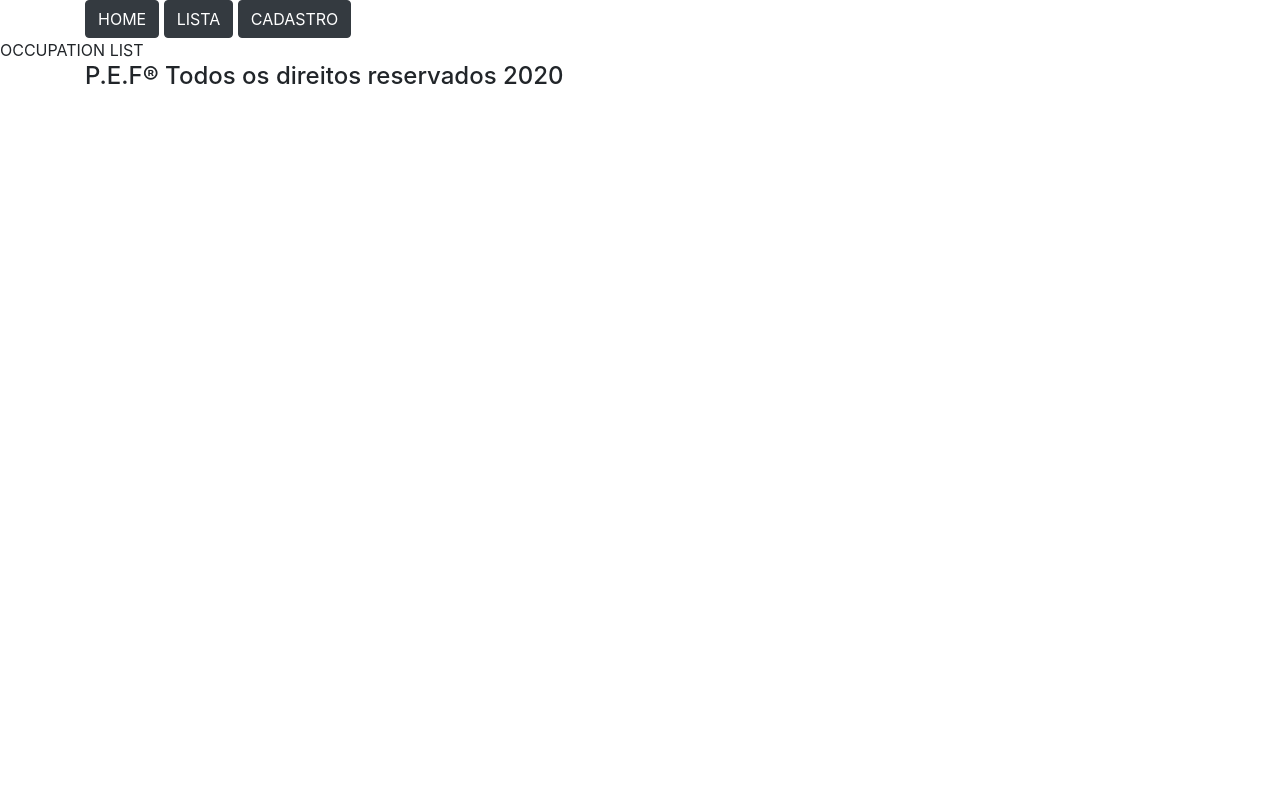
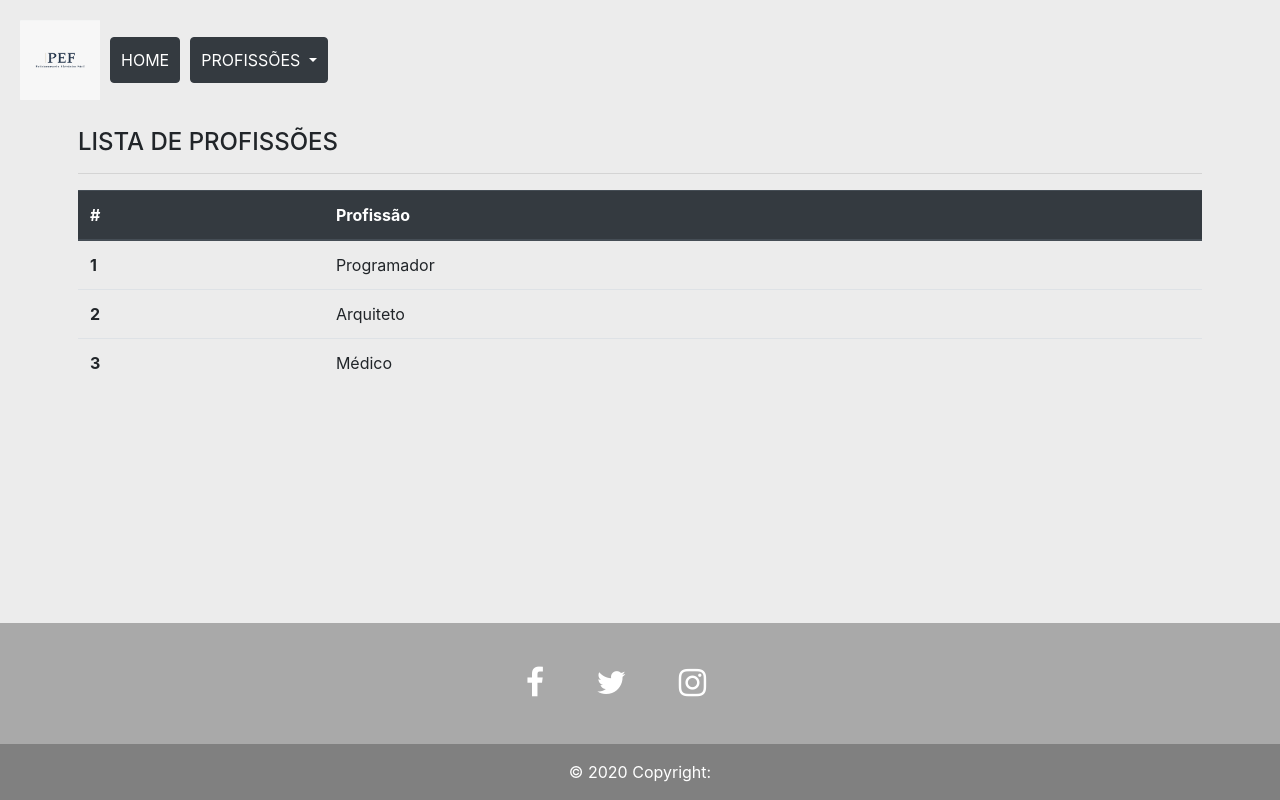
Before and after one commit to bardez/pef, a PHP site: page /listing/occupation.php in a window 1280 px wide. Run offline with PHP 8.4, Linux system fonts and the light colour scheme; some libraries are stand-ins or nearby versions.

Commit message:
* Including logo; * Adding scripts on template; * Creating Template for Occupation list and Register Form Adding css changes for style

```diff
--- a/components/footer.php
+++ b/components/footer.php
@@ -1,3 +1,27 @@
-<footer class='container'>
-    <h4>P.E.F® Todos os direitos reservados 2020</h4>
+<footer class="page-footer font-small cyan darken-3">
+  <div class="container">
+    <div class="row">
+      <div class="col-md-12 py-5">
+        <div class="center">
+          <!-- Facebook -->
+          <a class="fb-ic">
+            <i class="fa fa-facebook-f fa-lg white-text mr-md-5 mr-3 fa-2x"> </i>
+          </a>
+          <!-- Twitter -->
+          <a class="tw-ic">
+            <i class="fa fa-twitter fa-lg white-text mr-md-5 mr-3 fa-2x"> </i>
+          </a>
+          <!--Instagram-->
+          <a class="ins-ic">
+            <i class="fa fa-instagram fa-lg white-text mr-md-5 mr-3 fa-2x"> </i>
+          </a>
+        </div>
+      </div>
+    </div>
+  </div>
+
+  <div class="footer-copyright text-center py-3">© 2020 Copyright:
+    <a href="https://www.pef.jus.br> P.E.F.</a>
+  </div>
+
 </footer>
--- a/components/header.php
+++ b/components/header.php
@@ -1,5 +1,13 @@
-<header class='container'>
+<header>
+    <img src="/resources/img/logo.png" alt="P.E.F" height="80px">
     <a href="<?php echo DEFAULT_URL;?>index.php" class="btn btn-dark"> HOME</a>
-    <a href="<?php echo DEFAULT_URL;?>listing/occupation.php" class="btn btn-dark"> LISTA</a>
-    <a href="<?php echo DEFAULT_URL;?>registration/occupation.php" class="btn btn-dark">CADASTRO</a>
+    <div class="dropdown">
+        <button class="btn btn-dark dropdown-toggle" type="button" id="DDProfissoes" data-toggle="dropdown" aria-haspopup="true" aria-expanded="false">
+            PROFISSÕES
+        </button>
+        <div class="dropdown-menu" aria-labelledby='DDProfissoes'>
+            <a href="<?php echo DEFAULT_URL;?>listing/occupation.php" class="dropdown-item" >Mostrar todas</a>
+            <a href="<?php echo DEFAULT_URL;?>registration/occupation.php" class="dropdown-item" >Nova Profissão</a>
+        </div>
+    </div>
 </header>
--- a/index.php
+++ b/index.php
@@ -5,7 +5,11 @@
     <meta name="viewport" content="width=device-width, initial-scale=1.0, user-scalable=no">
     <title>P.E.F</title>
     <link rel="stylesheet" href="https://stackpath.bootstrapcdn.com/bootstrap/4.4.1/css/bootstrap.min.css" integrity="sha384-Vkoo8x4CGsO3+Hhxv8T/Q5PaXtkKtu6ug5TOeNV6gBiFeWPGFN9MuhOf23Q9Ifjh" crossorigin="anonymous">
-    <script src="//maxcdn.bootstrapcdn.com/bootstrap/3.3.0/js/bootstrap.min.js"></script>
+    <link rel="stylesheet" href="https://stackpath.bootstrapcdn.com/font-awesome/4.7.0/css/font-awesome.min.css">
+    <link rel="stylesheet" href="/styles/global.css">
+    <script src="https://code.jquery.com/jquery-3.5.0.min.js" integrity="sha256-xNzN2a4ltkB44Mc/Jz3pT4iU1cmeR0FkXs4pru/JxaQ=" crossorigin="anonymous"></script>
+    <script src="https://cdnjs.cloudflare.com/ajax/libs/popper.js/1.12.9/umd/popper.min.js"></script>
+    <script src="https://stackpath.bootstrapcdn.com/bootstrap/4.4.1/js/bootstrap.min.js"></script>
 </head>
 <body>
     <?php include('./config/connection.php'); ?>
--- a/listing/occupation.php
+++ b/listing/occupation.php
@@ -5,13 +5,42 @@
     <meta name="viewport" content="width=device-width, initial-scale=1.0, user-scalable=no">
     <title>P.E.F</title>
     <link rel="stylesheet" href="https://stackpath.bootstrapcdn.com/bootstrap/4.4.1/css/bootstrap.min.css" integrity="sha384-Vkoo8x4CGsO3+Hhxv8T/Q5PaXtkKtu6ug5TOeNV6gBiFeWPGFN9MuhOf23Q9Ifjh" crossorigin="anonymous">
-    <script src="//maxcdn.bootstrapcdn.com/bootstrap/3.3.0/js/bootstrap.min.js"></script>
+    <link rel="stylesheet" href="https://stackpath.bootstrapcdn.com/font-awesome/4.7.0/css/font-awesome.min.css">
+    <link rel="stylesheet" href="/styles/global.css">
+    <script src="https://code.jquery.com/jquery-3.5.0.min.js" integrity="sha256-xNzN2a4ltkB44Mc/Jz3pT4iU1cmeR0FkXs4pru/JxaQ=" crossorigin="anonymous"></script>
+    <script src="https://cdnjs.cloudflare.com/ajax/libs/popper.js/1.12.9/umd/popper.min.js"></script>
+    <script src="https://stackpath.bootstrapcdn.com/bootstrap/4.4.1/js/bootstrap.min.js"></script>
 </head>
 <body>
     <?php include('../config/connection.php'); ?>
     <?php include('../components/header.php'); ?>
     <!-- INICIO DO CONTEUDO DA PAGINA -->
-    <div>OCCUPATION LIST</div>
+    <div class="container p-2">
+        <h4 class="custom-form-title">LISTA DE PROFISSÕES</h4>
+        <hr>
+        <table class="table table-stripped">
+            <thead class="thead-dark">
+                <tr>
+                <th scope="col">#</th>
+                <th scope="col">Profissão</th>
+                </tr>
+            </thead>
+            <tbody>
+                <tr>
+                <th scope="row">1</th>
+                <td>Programador</td>
+                </tr>
+                <tr>
+                <th scope="row">2</th>
+                <td>Arquiteto</td>
+                </tr>
+                <tr>
+                <th scope="row">3</th>
+                <td>Médico</td>
+                </tr>
+            </tbody>
+        </table>
+    </div>
     <!-- FIM DO CONTEUDO DA PAGINA -->
     <?php include('../components/footer.php'); ?>
 </body>
--- /dev/null
+++ b/styles/global.css
@@ -0,0 +1,40 @@
+html, body {
+    height: 100%;
+}
+
+body {
+    background-color: #ececec;
+}
+
+body .container{
+    height: calc(100% - 197px - 120px);
+}
+
+header {
+    padding: 20px;
+    background: #ececec;
+    display: inline-flex;
+    align-items: center;
+}
+
+.btn {
+    margin-left: 10px;
+    padding: 10px;
+}
+
+.custom-form-title {
+}
+
+footer {
+    margin-top: 20px;
+    background-color: darkgray;
+    color: white;
+}
+
+footer .footer-copyright{
+    background-color: grey;
+}
+
+footer .center{
+    text-align: center;
+}
--- a/template.php
+++ b/template.php
@@ -5,7 +5,11 @@
     <meta name="viewport" content="width=device-width, initial-scale=1.0, user-scalable=no">
     <title>P.E.F</title>
     <link rel="stylesheet" href="https://stackpath.bootstrapcdn.com/bootstrap/4.4.1/css/bootstrap.min.css" integrity="sha384-Vkoo8x4CGsO3+Hhxv8T/Q5PaXtkKtu6ug5TOeNV6gBiFeWPGFN9MuhOf23Q9Ifjh" crossorigin="anonymous">
-    <script src="//maxcdn.bootstrapcdn.com/bootstrap/3.3.0/js/bootstrap.min.js"></script>
+    <link rel="stylesheet" href="https://stackpath.bootstrapcdn.com/font-awesome/4.7.0/css/font-awesome.min.css">
+    <link rel="stylesheet" href="/styles/global.css">
+    <script src="https://code.jquery.com/jquery-3.5.0.min.js" integrity="sha256-xNzN2a4ltkB44Mc/Jz3pT4iU1cmeR0FkXs4pru/JxaQ=" crossorigin="anonymous"></script>
+    <script src="https://cdnjs.cloudflare.com/ajax/libs/popper.js/1.12.9/umd/popper.min.js"></script>
+    <script src="https://stackpath.bootstrapcdn.com/bootstrap/4.4.1/js/bootstrap.min.js"></script>
 </head>
 <body>
     <?php include('../config/connection.php'); ?>
```
Also changed, not shown: registration/occupation.php (+16 -2 lines), resources/img/logo.png (added).
